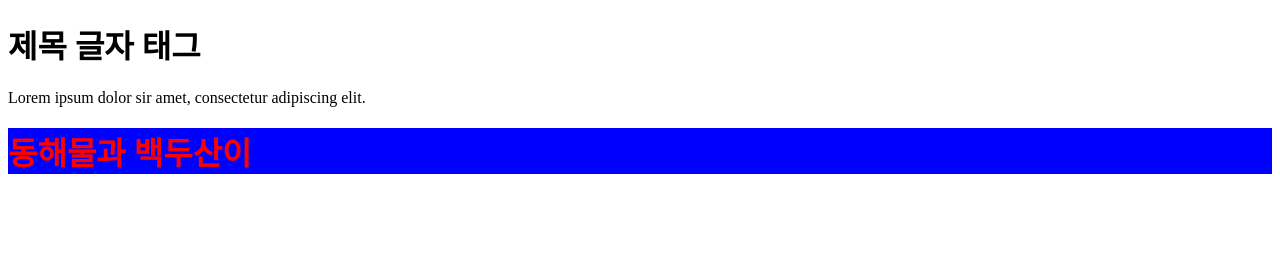
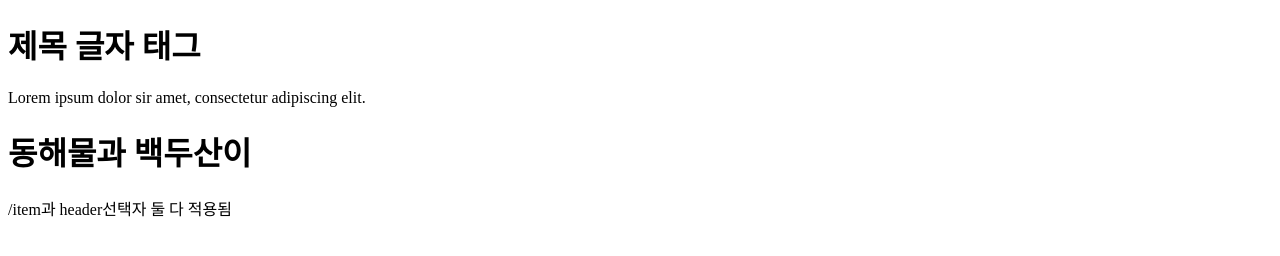
Before and after one commit to CoconutGithub/VS-code, a plain HTML site: page html:css/prac_css.html in a window 1280 px wide. Drawn offline with Linux system fonts and the light colour scheme.

Commit message:
기본적인 선택자

```diff
--- a/html:css/prac_css.html
+++ b/html:css/prac_css.html
@@ -8,13 +8,13 @@
             /* *{color:red;} <-전체 선택자 */
             /* h1{color:red;} <-태그 선택자
             p{color:blue;} */
-            .item{color: red;}
-            .header{background-color: blue;}
+            /* .item{color: red;} <-클래스 선택자
+            .header{background-color: blue;} */
         </style>
     </head>
     <body>
         <h1>제목 글자 태그</h1>
         <p>Lorem ipsum dolor sir amet, consectetur adipiscing elit.</p>
-        <h1 class="item header">동해물과 백두산이</h1>
+        <h1 class="item header">동해물과 백두산이</h1> /item과 header선택자 둘 다 적용됨
     </body>
 </html>
```
